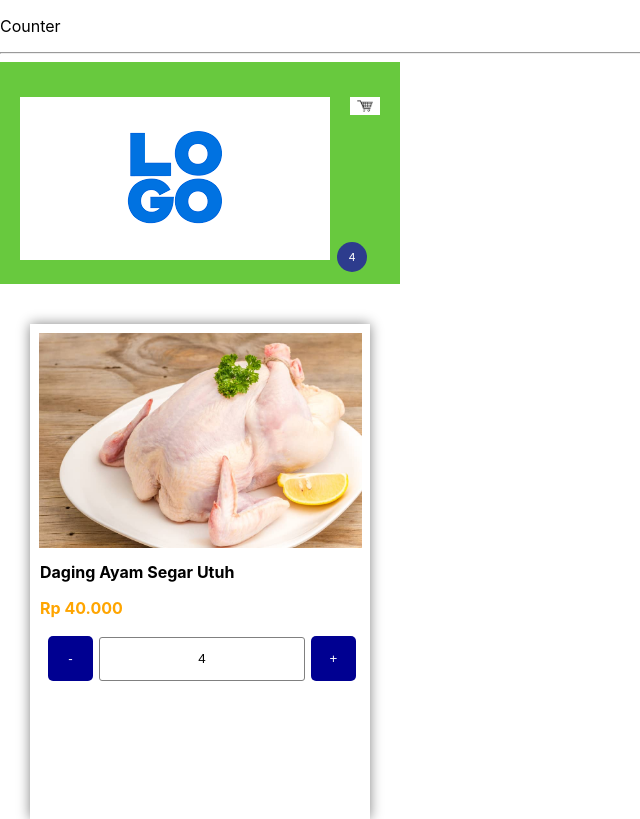
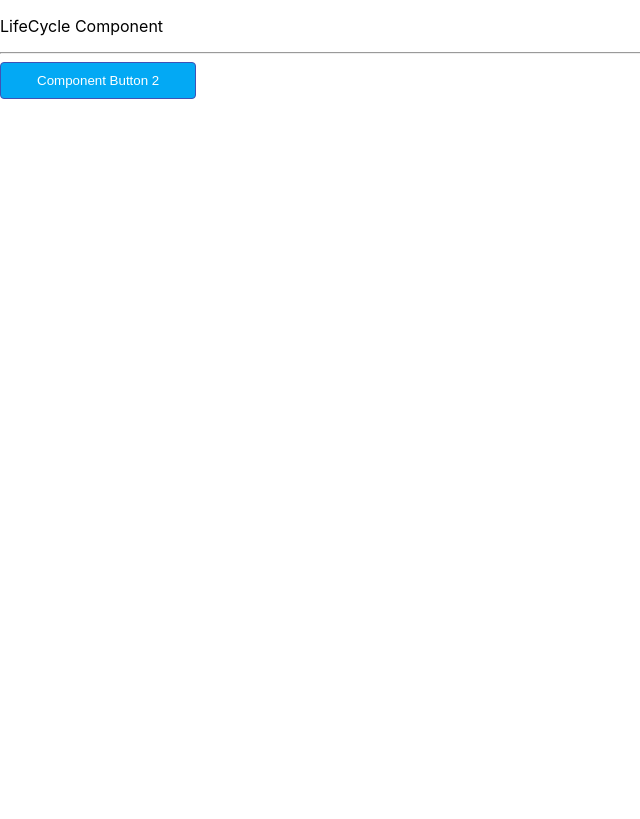
Before and after one commit to tomiprasetyo/belajar-reactjs-pw, a React (Create React App) app: page / in a window 1280 px wide. Shown: the whole page, without its empty margins (0-640 px from the left). Built offline with nearby package versions, Linux system fonts and the light colour scheme.

Commit message:
Belajar Life Cycle Component Part 1

```diff
--- a/src/container/Home/Home.jsx
+++ b/src/container/Home/Home.jsx
@@ -1,5 +1,5 @@
 import React, { Component } from 'react'
-import Product from '../Product/Product'
+import LifeCycleComponent from '../LifeCycleComponent/LifeCycleComponent'
 
 class Home extends Component {
     render() {
@@ -13,9 +13,13 @@ class Home extends Component {
                 <YouTubeComponent time='09.12' title='ReactJS' desc='Komponen Dinamis' />
                 <YouTubeComponent /> */}
 
-                <p>Counter</p>
+                {/* <p>Counter</p>
                 <hr />
-                <Product />
+                <Product /> */}
+
+                <p>LifeCycle Component</p>
+                <hr />
+                <LifeCycleComponent />
             </div>
         )
     }
--- /dev/null
+++ b/src/container/LifeCycleComponent/LifeCycleComponent.css
@@ -0,0 +1,13 @@
+.btn {
+    padding: 10px 36px;
+    border: 1px solid #3F51B5;
+    border-radius: 4px;
+    outline: none;
+    background: #03A9F4;
+    color: white;
+    font: 16px;
+}
+
+.btn:hover {
+    cursor: pointer;
+}
--- /dev/null
+++ b/src/container/LifeCycleComponent/LifeCycleComponent.jsx
@@ -0,0 +1,52 @@
+import React, { Component } from 'react'
+import './LifeCycleComponent.css'
+
+class LifeCycleComponent extends Component {
+    constructor(props) {
+        super(props)
+        this.state = {
+            count: 1
+        }
+    }
+
+    static getDerivedStateFromProps(props, state) {
+        console.log('getDerivedStateFromProps')
+        return null;
+    }
+
+
+    componentDidMount() {
+        console.log('constructor')
+        setTimeout(() => {
+            this.setState({
+                count: 2
+            })
+        }, 3000)
+    }
+
+    shouldComponentUpdate(nextProps, nextState) {
+        console.log('shouldComponentUpdate')
+        return true
+    }
+
+    getSnapshotBeforeUpdate(prevProps, prevState) {
+        console.log('getSnapshotBeforeUpdate')
+        return null;
+    }
+
+    componentDidUpdate(prevProps, prevState, snapshot) {
+        console.log('componentDidUpdate')
+    }
+
+    componentWillUnmount() {
+        console.log('componentWillUnmount')
+    }
+
+    render() {
+        return (
+            <button className='btn'>Component Button {this.state.count}</button>
+        )
+    }
+}
+
+export default LifeCycleComponent
```
